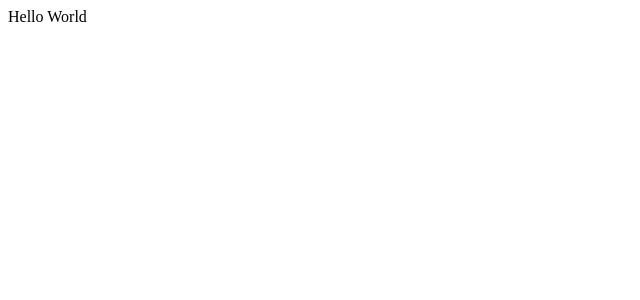
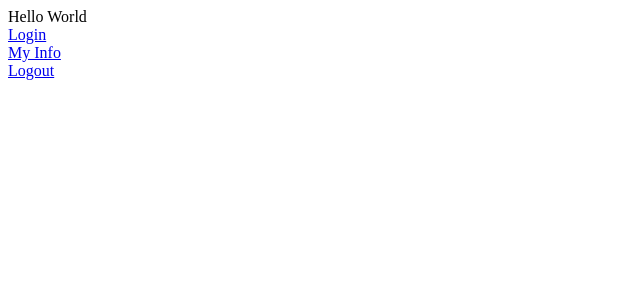
Before and after one commit to ru-ichikawa/my-first-static-web-app, a React (Create React App) app: page / in a window 1280 px wide. Shown: the top 300 px of the page, without its empty margins (0-640 px from the left). Built offline with nearby package versions, Linux system fonts and the light colour scheme; the HTML template or start-up script is replaced by a standard one.

Commit message:
ログイン・ログアウト・情報表示リンクを追加

```diff
--- a/src/App.js
+++ b/src/App.js
@@ -2,7 +2,18 @@ import React from 'react';
 
 function App() {
   const value = 'World';
-  return <div>Hello {value}</div>;
+  return <div>
+    Hello {value}
+    <div>
+      <a href="/.auth/login/b2c">Login</a>
+    </div>
+    <div>
+      <a href="/.auth/me">My Info</a>
+    </div>
+    <div>
+      <a href="/.auth/logout">Logout</a>
+    </div>
+  </div>;
 }
 
 export default App;
```
